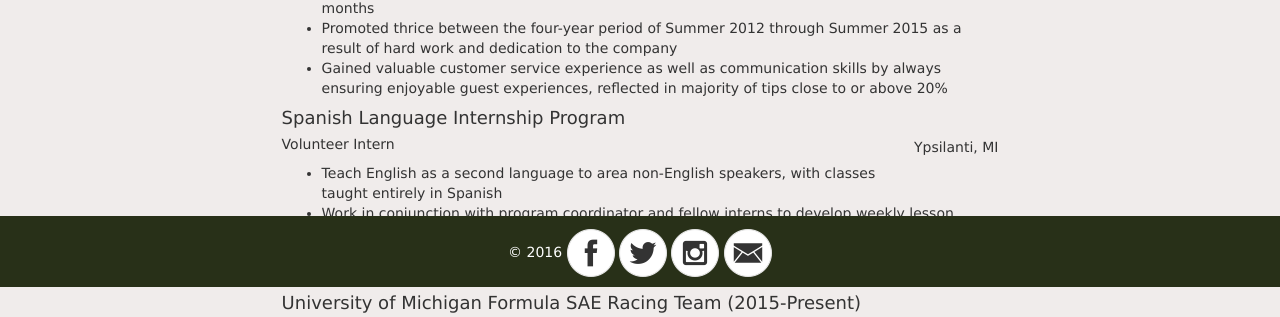
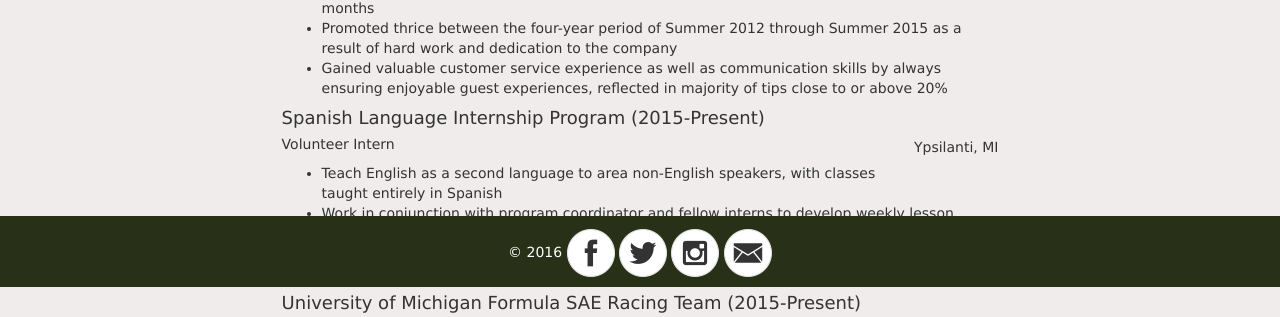
Before and after one commit to mackpet/peterwebsite-SI206, a Python web app: template templates/resume.html in a window 1280 px wide. Shown: the part 513-830 px from the top of the page. Run offline with Jinja, Linux system fonts and the light colour scheme; the template is opened without the code that fills it, so the values that code supplies are empty; some libraries are stand-ins or nearby versions.

Commit message:
tweaks
typos

```diff
--- a/static/styling.css
+++ b/static/styling.css
@@ -2,6 +2,8 @@ body {
 	font-family: "Lucida Sans Unicode", "Lucida Grande", sans-serif;
 	background-color: #f0eceb
 }
+
+/*HEADER STYLING*/
 header{
 	background-color: #283018;
 	position: fixed;
--- a/templates/aboutme.html
+++ b/templates/aboutme.html
@@ -15,7 +15,7 @@
 	<p>Aside from school, there are a few other things you should know about me:</p>
 	<ul>
 		<li>I love cars. Ever since I was little, my dream has been to own a Porsche 911.</li>
-		<li>I am also a big sports fan. I am a huge Michigan football fan, as well as other Michigan sports teams such as the Tigers, Red Wings, and Lions. I also am a big supporter of Arsenal FC from the English Premier League.</li>
+		<li>I am also a big sports fan. I am a huge Michigan football fan, as well as other area sports teams such as the Tigers, Red Wings, and Lions. I also am a big supporter of Arsenal FC from the English Premier League.</li>
 		<li>I enjoy traveling. I love exploring new cities, and I also went to Peru 2 years ago. I enjoyed it so much that I will be returning for an internship this summer!</li>
 	</ul>
 	<h2>Spanish Playlist</h2>
--- a/templates/photos.html
+++ b/templates/photos.html
@@ -19,7 +19,6 @@
         userId: '524198678',
         accessToken: '524198678.1677ed0.49ed0356f0214612bf437821dbfcbd1d',
         limit: 60
-
 });
     userFeed.run();
 </script>
--- a/templates/resume.html
+++ b/templates/resume.html
@@ -38,7 +38,7 @@ pjmack@umich.edu • (616) 460-0779</p>
 </div>
 
 <div class="slip resume">
-	<h4>Spanish Language Internship Program</h4><p class="location">Ypsilanti, MI</p>
+	<h4>Spanish Language Internship Program (2015-Present)</h4><p class="location">Ypsilanti, MI</p>
 	<h5>Volunteer Intern</h5>
 	<ul>
 		<li>Teach English as a second language to area non-English speakers, with classes taught entirely in Spanish</li>
```
